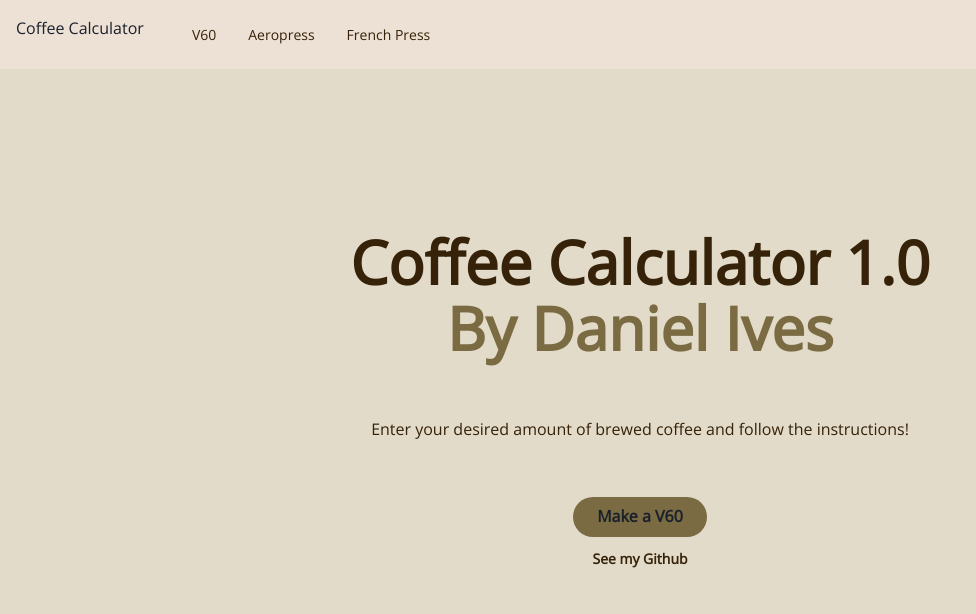
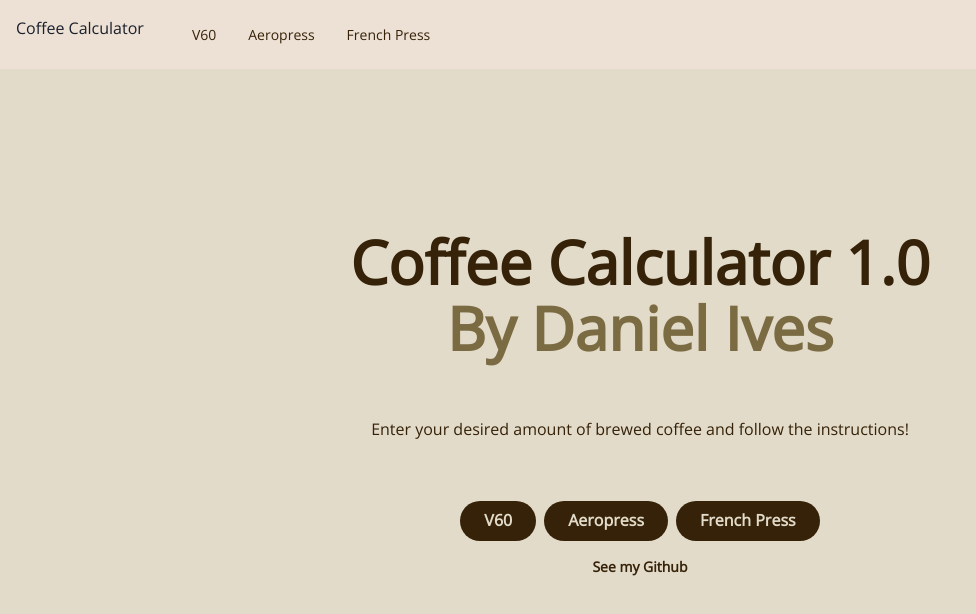
Before and after one commit to daives01/coffee-calculator, a Next.js app: page / in a window 1280 px wide. Shown: the top 614 px of the page, without its empty margins (0-976 px from the left). Built offline with nearby package versions, Linux system fonts and the light colour scheme.

Commit message:
added landing buttons

```diff
--- a/components/Header.js
+++ b/components/Header.js
@@ -69,7 +69,7 @@ const DesktopNav = () => {
                   color: linkHoverColor,
                 }}
               >
-                <NextLink href={navItem.href ?? "#"}>
+                <NextLink href={!navItem.children ? navItem.href : "" }>
                   <a>{navItem.label}</a>
                 </NextLink>
               </Box>
@@ -133,7 +133,7 @@ const MobileNavItem = ({ label, children, href, closeDropdown }) => {
 
   return (
     <Stack spacing={4} onClick={children ? onToggle : closeDropdown}>
-      <NextLink passHref href={href ?? "#"}>
+      <NextLink passHref href={!children ? href : ""}>
         <Flex
           py={2}
           as={Link}
@@ -173,13 +173,14 @@ const MobileNavItem = ({ label, children, href, closeDropdown }) => {
 //   href?: string;
 // }
 
-const NAV_ITEMS = [
+export const NAV_ITEMS = [
   {
     label: "V60",
     href: "/v60-recipe",
   },
   {
     label: "Aeropress",
+    href: "/aeropress/aeropress-1",
     children: [
       {
         label: "My Go-To 2m30s Brew",
--- a/components/Landing.js
+++ b/components/Landing.js
@@ -1,6 +1,6 @@
-import Head from "next/head";
 import { Box, Heading, Container, Text, Button, Stack } from "@chakra-ui/react";
 import Link from "next/link";
+import { NAV_ITEMS } from "./Header";
 
 export default function CallToActionWithAnnotation() {
   return (
@@ -15,19 +15,12 @@ export default function CallToActionWithAnnotation() {
             </Text>
           </Heading>
           <Text color={"darkBrown"}>Enter your desired amount of brewed coffee and follow the instructions!</Text>
-          <Stack direction={"column"} spacing={3} align={"center"} alignSelf={"center"} position={"relative"}>
-            <Button
-              bg={"olive"}
-              rounded={"full"}
-              px={6}
-              _hover={{
-                bg: "creme",
-              }}
-            >
-              <Link href="/v60-recipe">
-                <a>Make a V60</a>
-              </Link>
-            </Button>
+          <Stack spacing={3} align={"center"} alignSelf={"center"} position={"relative"}>
+            <Box>
+              {NAV_ITEMS.map((navItem) => (
+                <ActionButton key={navItem.label} {...navItem} />
+              ))}
+            </Box>
             <Button variant={"link"} color="darkBrown" size={"sm"}>
               <Link href="https://github.com/daives01">
                 <a>See my Github</a>
@@ -39,3 +32,22 @@ export default function CallToActionWithAnnotation() {
     </>
   );
 }
+
+function ActionButton(props) {
+  return (
+    <Button
+      bg={"darkBrown"}
+      color={"bone"}
+      rounded={"full"}
+      px={6}
+      m={1}
+      _hover={{
+        bg: "olive",
+      }}
+    >
+      <Link href={props.href ?? "#"}>
+        <a>{props.label}</a>
+      </Link>
+    </Button>
+  );
+}
```
